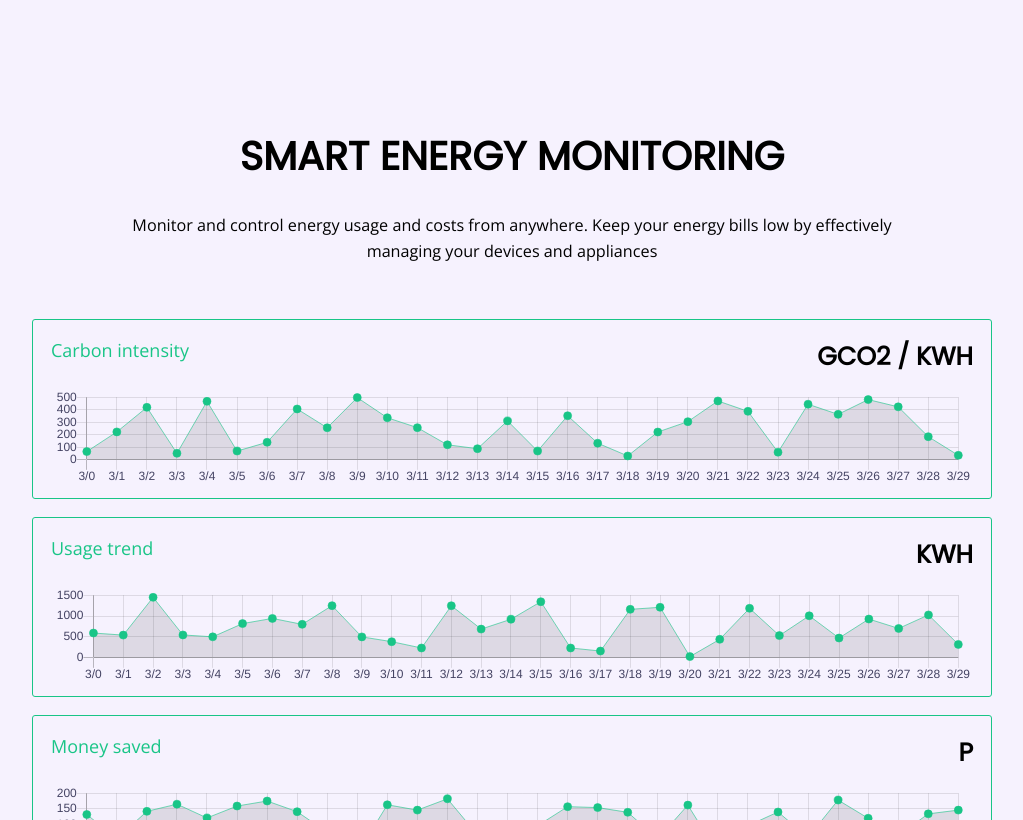
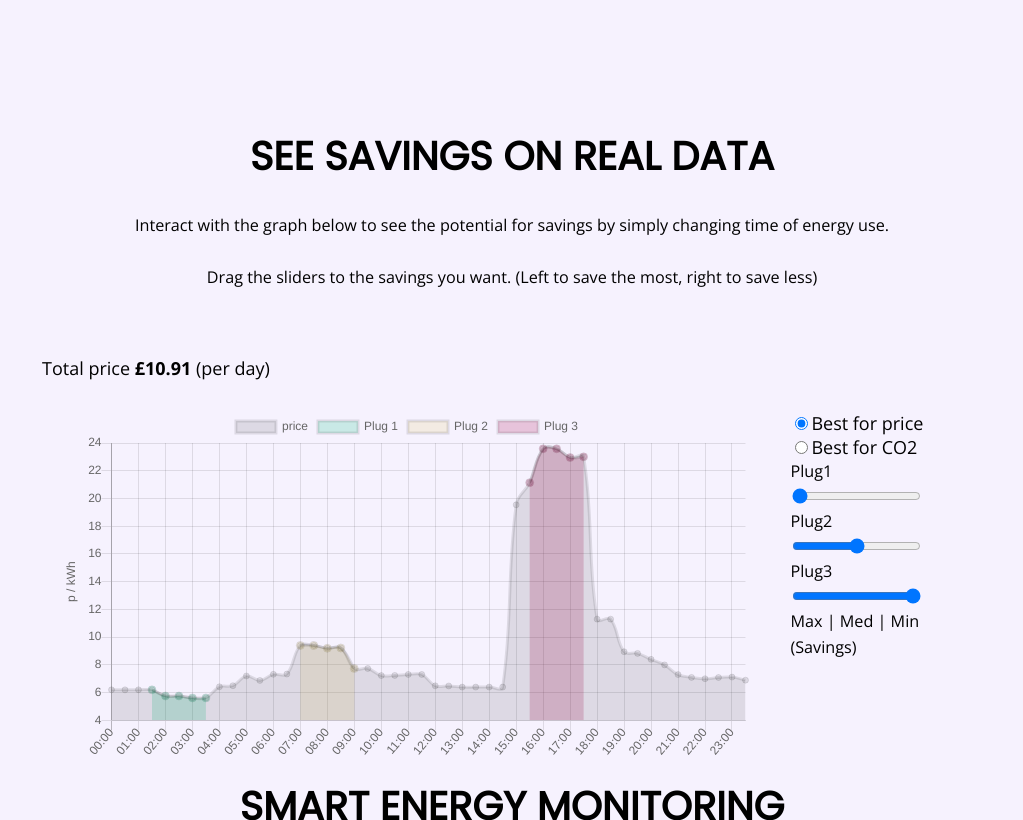
Before and after one commit to TomBers/ecopush-marketing-page, a plain HTML site: page index.html in a window 1280 px wide. Shown: the part 1980-2800 px from the top of the page, without its empty margins (128-1151 px from the left). Drawn offline with nearby package versions, Linux system fonts and the light colour scheme.

Commit message:
Removed graphs

```diff
--- a/index.html
+++ b/index.html
@@ -165,43 +165,10 @@
             </section>
 
             <section class="section--stats scroll-to-reveal js-section">
-                <div class="section__title">
-                    <h3 class="font-heading">SMART ENERGY MONITORING</h3>
-                    <p>Monitor and control energy usage and costs from anywhere. Keep your energy bills low by effectively managing your devices and appliances</p>
-                </div>
 
-                <div class="stats__block">
-                    <div class="flex--horizontal">
-                        <h5 class="stats__name">Carbon intensity</h5>
-                        <h4 class="font-heading stats__result">gCO2 / kWh</h4>
-                    </div>
-                    <div class="stats">
-                        <canvas id="stats-0" ></canvas>
-                    </div>
-                </div>
-
-                <div class="stats__block">
-                    <div class="flex--horizontal">
-                        <h5 class="stats__name">Usage trend</h5>
-                        <h4 class="font-heading stats__result">kWh</h4>
-                    </div>
-                    <div class="stats">
-                        <canvas id="stats-1" ></canvas>
-                    </div>
-                </div>
-
-                <div class="stats__block">
-                    <div class="flex--horizontal">
-                        <h5 class="stats__name">Money saved</h5>
-                        <h4 class="font-heading stats__result">p</h4>
-                    </div>
-                    <div class="stats">
-                        <canvas id="stats-2" ></canvas>
-                    </div>
-                </div>
                 <div class="section__title">
                     <h3 class="font-heading">SEE SAVINGS ON REAL DATA</h3>
-                    <p>Interact with the graph below to see the potential for savings by simple shift of energy use.  Drag the sliders to the savings you want.</p>
+                    <p>Interact with the graph below to see the potential for savings by simply changing time of energy use.  <br><br>Drag the sliders to the savings you want. (Left to save the most, right to save less)</p>
                 </div>
                 <div class="business-point">
                   <p id="savings" class="savings"></p>
@@ -215,36 +182,13 @@
                     <div id="sliderContainer"><div>
                   </div>
                 </div>
-<!--
-                <div class="stats__block">
-                    <div class="flex--horizontal">
-                        <h5 class="stats__name">Lorem ipsum</h5>
-                        <h4 class="font-heading stats__result">dolor</h4>
-                    </div>
-                    <div class="stats">
-                        <canvas id="stats-3" ></canvas>
-                    </div>
+              </div>
+            </div>
+
+                <div class="section__title">
+                    <h3 class="font-heading">SMART ENERGY MONITORING</h3>
+                    <p>Monitor and control energy usage and costs from anywhere. Keep your energy bills low by effectively managing your devices and appliances</p>
                 </div>
-                <div class="stats__block">
-                    <div class="flex--horizontal">
-                        <h5 class="stats__name">Sit</h5>
-                        <h4 class="font-heading stats__result">amet</h4>
-                    </div>
-                    <div class="stats">
-                        <canvas id="stats-4" ></canvas>
-                    </div>
-                </div>
-                <div class="stats__block">
-                    <div class="flex--horizontal">
-                        <h5 class="stats__name">Another graph</h5>
-                        <h4 class="font-heading stats__result">100%</h4>
-                    </div>
-                    <div class="stats">
-                        <canvas id="stats-5" ></canvas>
-                    </div>
-                </div>
-
-                -->
             </section>
 
             <section class="section--integrations js-section">
@@ -271,7 +215,7 @@
                 <h3 class="font-heading">Order Ecopush</h3>
                 <p>Ecopush is available to purchase via our online store. Retail price £25 with free shipping in the UK.</p>
                 <div class="form-group">
-                    <a href="https://ecopush.co/blog/product/ecopush-plug/" class="buy-button">Buy</a>
+                    <a href="https://ecopush.co/blog/product/ecopush-plug/" class="buy-button">Buy now</a>
                 </div>
             </div>
         </section>
```
